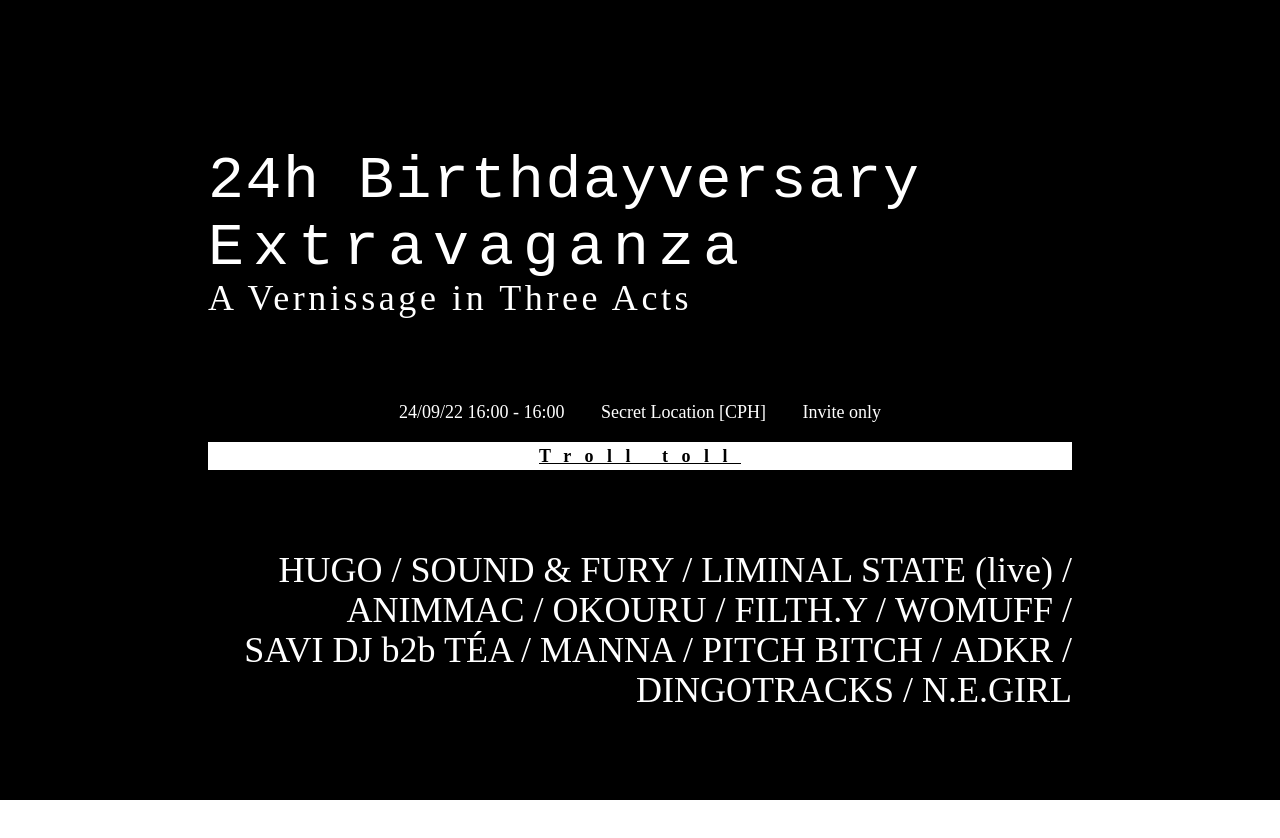
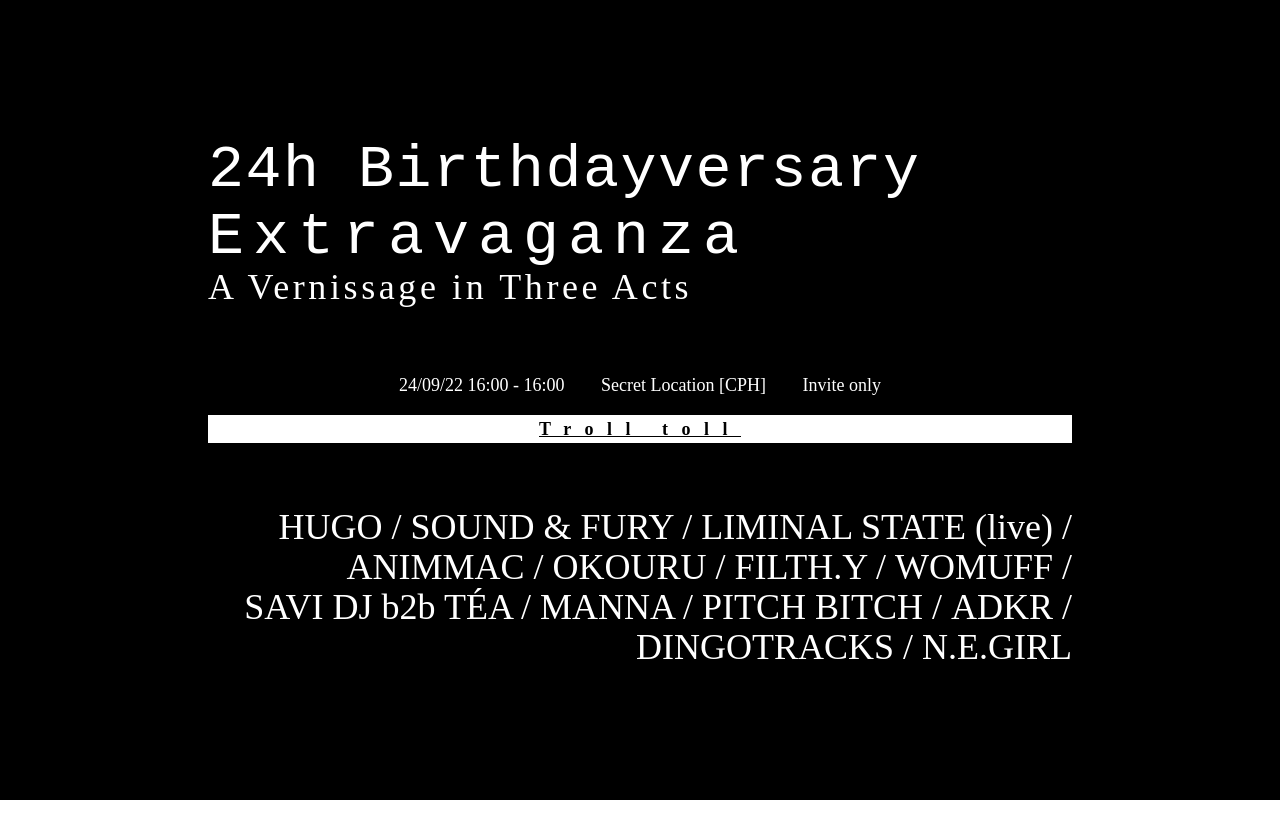
Before and after one commit to 320colab/birthdayversary, a plain HTML site: page index.html in a window 1280 px wide. After the commit the page ends 800 px from the top, so only its background shows below. Drawn offline with nearby package versions, Linux system fonts and the light colour scheme; a script that the page names is missing; a web font is replaced by a local one.

Commit message:
Update index.html

```diff
--- a/index.html
+++ b/index.html
@@ -32,7 +32,7 @@
 <body class="overflow-hidden">
     <canvas id="background_canvas" class="w-screen h-screen absolute bg-black"></canvas>
     <div class="w-screen h-screen absolute top-0 left-0 text-white">
-        <div class="min-h-full xl:px-48 md:px-32 sm:px-12 md:py-32 sm:py-12 flex flex-col justify-center lg:space-y-12 space-y-6">
+        <div class="min-h-full xl:px-48 md:px-32 sm:px-12 md:py-24 sm:py-12 flex flex-col justify-center lg:space-y-8 space-y-4">
             <div class="p-4">
                 <h1 class="md:text-6xl text-4xl"><span class="font-fff tracking-wide">24h Birthdayversary </span><span class="font-eee tracking-[.15em]">Extravaganza</span></h1>
                 <p class="md:text-4xl text-2xl font-bbb tracking-widest">A Vernissage in Three Acts</p>
```
